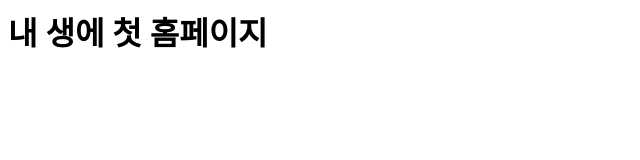
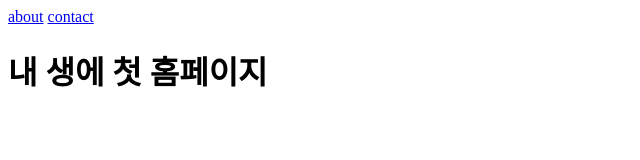
Before and after one commit to rrrr1133/test, a plain HTML site: page index.html in a window 1280 px wide. Shown: the whole page, without its empty margins (0-640 px from the left). Drawn offline with Linux system fonts and the light colour scheme.

Commit message:
about,contact, main복귀까지

```diff
--- a/index.html
+++ b/index.html
@@ -1 +1,3 @@
+<a href="/test/about">about</a>
+<a href="/test/contact">contact</a>
 <h1>내 생에 첫 홈페이지</h1>
```
Also changed, not shown: about/index.html (+1 -1 lines), contact/index.html (+1 -1 lines).
